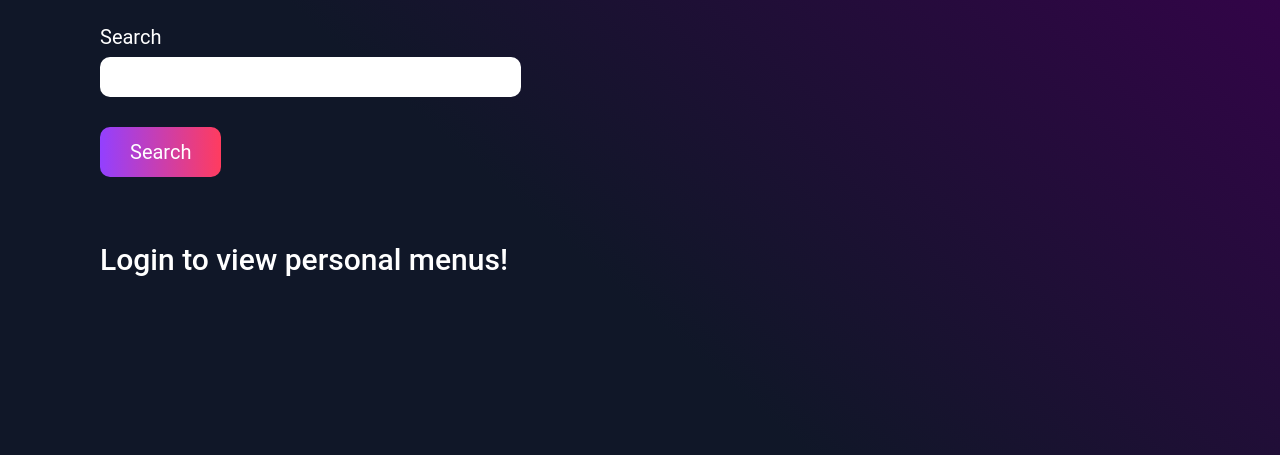
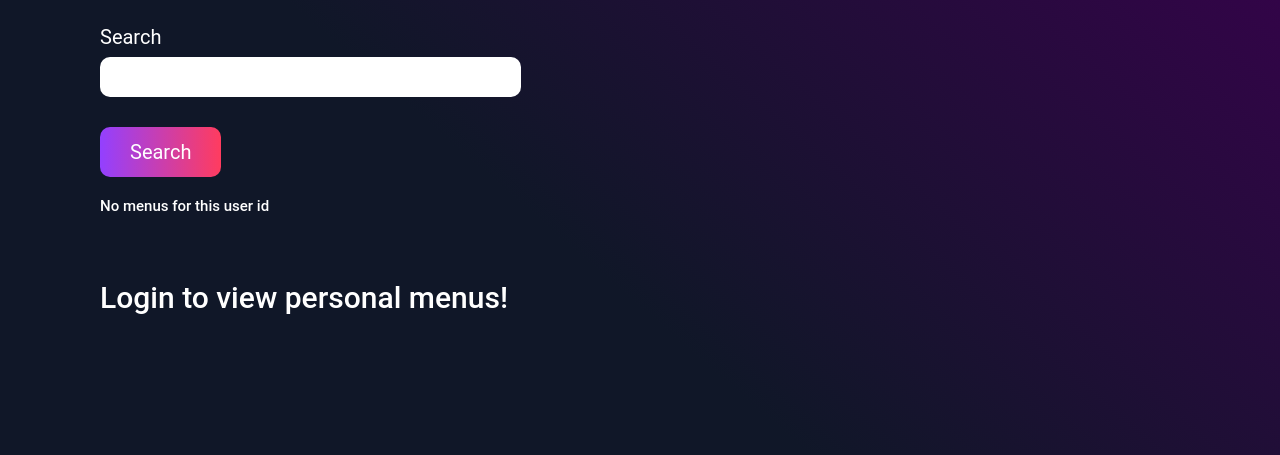
Before and after one commit to Stuarttsao/CS316_Project, a Flask app: page /menus in a window 1280 px wide. Shown: the part 149-604 px from the top of the page. Run offline with Flask 2, Linux system fonts and the light colour scheme; parts of the project's set-up code (start-up, migrations or seed data) failed here and were passed over; some libraries are stand-ins or nearby versions.

Commit message:
finshed up menu funcitonalities

```diff
--- a/app/index.py
+++ b/app/index.py
@@ -57,6 +57,10 @@ class addMenuForm(FlaskForm):
     menuName = StringField('Menu Name', validators=[DataRequired()])
     menuSummary = StringField('Menu Summary', validators=[DataRequired()])
     submit4 = SubmitField('Add New Menu')
+
+class addDrinktoMenuForm(FlaskForm):
+    drinkName = StringField('Drink Name', validators=[DataRequired()])
+    submit = SubmitField('Add Drink to Menu')
 
 class deleteReviewUidForm(FlaskForm):
     userID = StringField('User ID', validators=[DataRequired()])
@@ -163,17 +167,44 @@ def social():
         print(rating)
     return render_template('social.html', title='Rating', form=form, deleteReviewUid = deleteReviewUid, deleteReviewDid = deleteReviewDid, deleteReviewUidDid = deleteReviewUidDid, addReview = addReview, getAvgRating = getAvgRating, ratings=rating, avgs=avg)
 
+@bp.route('/menus/<uid>/<menuName>/<summary>/<date>', methods=['GET', 'POST'])
+def menu(uid, menuName, summary, date):
+    addDrink = addDrinktoMenuForm()
+    dids = Menus.get_menudrinks(uid, menuName)
+    drinks = []
+    owned = False
+    drinkadd = True
+    for did in dids:
+        drink = Drinks.get_by_did(did)
+        drinks.append(drink)
+    if current_user.is_authenticated:
+        print(uid,current_user.uid)
+        if str(current_user.uid) == str(uid):
+            owned = True
+    if addDrink.submit.data and addDrink.validate():
+        drink = Drinks.get_by_name(addDrink.drinkName.data)
+        if len(drink) == 1:
+            Menus.insert_drink(uid, menuName, drink[0].did)
+        else:
+            drinkadd = False
+    return render_template('menu.html', title='Menu', uid=uid, menuName=menuName,
+                            summary=summary, date=date, drinks=drinks, dids=dids, owned=owned, addDrink = addDrink,
+                            drinkadd=drinkadd)
+
 @bp.route('/menus', methods=['GET', 'POST'])
-def menu():
-    form = SearchForm()
-    menu = []
+def menus():
+    uid_search = SearchForm()
+    menus = []
     addMenu = addMenuForm()
     my_menus = []
     authenticated = False
 
-    if form.validate_on_submit():
-        menu = Menus.get_most_recent(form.search.data)
-        print(menu)
+    if uid_search.validate_on_submit():
+        uids = Menus.uids()
+        if int(uid_search.search.data) not in uids:
+            menus = []
+        menus = Menus.get(uid_search.search.data)
+        print(menus)
     if current_user.is_authenticated:
         current_uid = current_user.uid
         authenticated = True
@@ -185,7 +216,7 @@ def menu():
 
         my_menus = Menus.get_most_recent(current_uid)
         print(my_menus)
-    return render_template('menu.html', title='Menu', form=form, menus=menu, my_menus=my_menus, addMenu=addMenu, auth=authenticated)
+    return render_template('menus.html', title='Menus', form=uid_search, menus=menus, my_menus=my_menus, addMenu=addMenu, auth=authenticated)
 
 @bp.route('/cart', methods=['GET', 'POST'])
 def cartIndex():
@@ -193,19 +224,26 @@ def cartIndex():
     ingredients = []
     makable = []
     addIngredient = []
-    # delete cart
-    localCart = IngredientCart.get_by_uid(current_user.uid)
-
     deleteCart = deleteCartForm()
     addCart = addCartForm()
+    localCart = []
+    # delete cart
+    if current_user.is_authenticated:
 
-    if request.method == 'POST':
+        localCart = IngredientCart.get_by_uid(current_user.uid)
 
-        if request.form.get('clearCart') == 'Clear Cart':
-            IngredientCart.remove_all_by_uid(current_user.uid)
-            localCart = IngredientCart.get_by_uid(current_user.uid)
-            print(localCart)
-            print("deleted cart")
+        if request.method == 'POST':
+
+            if request.form.get('clearCart') == 'Clear Cart':
+                IngredientCart.remove_all_by_uid(current_user.uid)
+                localCart = IngredientCart.get_by_uid(current_user.uid)
+                print(localCart)
+                print("deleted cart")
+
+            if request.form.get('add'):
+                cart = IngredientCart(uid=current_user.uid, iid=request.form.get('ingredient'), amount=100, unit="placeholder")
+                cart.insert()
+                localCart = IngredientCart.get_by_uid(current_user.uid)
 
         # # add to cart
         # if addCart.submit2.data and addCart.validate():
@@ -217,12 +255,6 @@ def cartIndex():
         if form.submit.data and form.validate_on_submit():
             ingredients = Ingredients.get_by_name(form.search.data)
             print(ingredients)
-
-
-        if request.form.get('add'):
-            cart = IngredientCart(uid=current_user.uid, iid=request.form.get('ingredient'), amount=100, unit="placeholder")
-            cart.insert()
-            localCart = IngredientCart.get_by_uid(current_user.uid)
 
 
 
@@ -238,7 +270,7 @@ def cartIndex():
             makable = IngredientCart.search_by_cart(iidList)
             print(makable)
 
-    return render_template('cart.html', title='IngredientCart',uid = current_user.uid,
+    return render_template('cart.html', title='IngredientCart',
     form=form, addCart = addCart ,deleteCart = deleteCart,ingredients=ingredients, localCart = localCart, makable = makable)
 
 
--- a/app/templates/menu.html
+++ b/app/templates/menu.html
@@ -1,100 +1,34 @@
 {% extends "base.html" %}
+{% block content %}
+    <h1>{{ menuName }} by User {{ uid }}</h1>
+    <h2>Summary: {{ summary }}</h2>
+    <h2>Date Made: {{ date }}</h2>
+    <br>
 
-{% block content %}
-
-<!-- HTML Page with search bar and search button -->
-<h1>Search for Other User Menus</h1>
+    <p><b>Drinks:</b></p>
+    <ul>
+        {% for drink in drinks %}
+            <p><a href="{{ url_for('index.drink', did = drink.did) }}">{{drink.name}}</a></p>
+        {% endfor %}
+    </ul>
+    <br>
+    <br>
+    <br>
+    {% if owned %}
+    <h1>Add Drink to Menu</h1>
     <form action="" method="post" novalidate>
-  {{ form.hidden_tag() }}
+    {{ addDrink.hidden_tag() }}
     <p>
-    {{ form.search.label }}<br/>
-    {{ form.search(size=32) }}<br/>
-    {% for error in form.search.errors %}
+        {{ addDrink.drinkName.label }}<br />
+        {{ addDrink.drinkName(size=32) }}<br />
+        {% for error in addDrink.drinkName.errors %}<br />
         <span style="color: red;">[{{ error }}]</span>
         {% endfor %}
     </p>
-  {{ form.submit(class_="btn btn-black") }}
-
-<!-- list of menus returned from search -->
-
-{% if menus %}
-<h2>Menus</h2>
-<table class='table table-hover table-bordered container'>
-  <thead class="thead-dark">
-    <tr>
-      <th scope="col">Menu Name</th>
-      <th scope="col">Menu Date</th>
-      <th scope="col">Summary</th>
-    </tr>
-  </thead>
-  <tbody>
-    {% for menu in menus %}
-      <tr>
-        <th scope="row">{{menu.name}}</td>
-        <td>{{menu.date}}</td>
-        <td>{{menu.summary}}</td>
-      </tr>
-    {% endfor %}
-  </tbody>
-</table>
+    {{ addDrink.submit(class_="btn btn-black") }}
+    {% if not drinkadd %}
+    <p>Invalid drink name</p>
     {% endif %}
-
-
-<!-- form to add drink to bar cart -->
-<br>
-<br>
-{% if auth %}
-<h1>Add New Menu</h1>
-<form action="" method="post" novalidate>
-{{ addMenu.hidden_tag() }}
-<p>
-    {{ addMenu.menuName.label }}<br />
-    {{ addMenu.menuName(size=32) }}<br />
-    {% for error in addMenu.menuName.errors %}<br />
-    <span style="color: red;">[{{ error }}]</span>
-    {% endfor %}
-</p>
-<p>
-    {{ addMenu.menuSummary.label }}<br />
-    {{ addMenu.menuSummary(size=32) }}<br />
-    {% for error in addMenu.menuSummary.errors %}<br />
-    <span style="color: red;">[{{ error }}]</span>
-    {% endfor %}
-</p>
-{{ addMenu.submit4(class_="btn btn-black") }}
-
-<br>
-<br>
-<h1>Your Menus</h1>
-{% if my_menus %}
-<table class='table table-hover table-bordered container'>
-  <thead class="thead-dark">
-    <tr>
-      <th scope="col">Menu Name</th>
-      <th scope="col">Time Made</th>
-      <th scope="col">Menu Summary</th>
-    </tr>
-  </thead>
-  <tbody>
-    {% for menu in my_menus %}
-      <tr>
-        <th scope="row">{{menu.name}}</td>
-        <td>{{menu.date}}</td>
-        <td>{{menu.summary}}</td>
-      </tr>
-    {% endfor %}
-  </tbody>
-</table>
-{% else %}
-
-<h4> You do not have any menus </h4>
-
-{% endif %}
-{% else %}
-<br>
-<br>
-<h1> Login to view personal menus! </h1>
-
     {% endif %}
 
 {% endblock %}
--- /dev/null
+++ b/app/templates/menus.html
@@ -0,0 +1,102 @@
+{% extends "base.html" %}
+
+{% block content %}
+
+<!-- HTML Page with search bar and search button -->
+<h1>Search for Other User Menus</h1>
+<form action="" method="post" novalidate>
+  {{ form.hidden_tag() }}
+  <p>
+    {{ form.search.label }}<br/>
+    {{ form.search(size=32) }}<br/>
+    {% for error in form.search.errors %}
+    <span style="color: red;">[{{ error }}]</span>
+    {% endfor %}
+  </p>
+  {{ form.submit(class_="btn btn-black") }}
+
+<!-- list of menus returned from search -->
+
+{% if menus %}
+<h2>Menus</h2>
+<table class='table table-hover table-bordered container'>
+  <thead class="thead-dark">
+    <tr>
+      <th scope="col">Menu Name</th>
+      <th scope="col">Menu Date</th>
+      <th scope="col">Summary</th>
+    </tr>
+  </thead>
+  <tbody>
+    {% for menu in menus %}
+      <tr>
+        <th scope="row"><a href="{{ url_for('index.menu', uid = menu.uid, menuName=menu.name, summary=menu.summary, date=menu.date) }}">{{menu.name}}</a></td>
+        <td>{{menu.date}}</td>
+        <td>{{menu.summary}}</td>
+      </tr>
+    {% endfor %}
+  </tbody>
+</table>
+{% else %}
+<h4> No menus for this user id </h4>
+{% endif %}
+
+
+<!-- form to add menu -->
+<br>
+<br>
+{% if auth %}
+<h1>Add New Menu</h1>
+<form action="" method="post" novalidate>
+{{ addMenu.hidden_tag() }}
+<p>
+    {{ addMenu.menuName.label }}<br />
+    {{ addMenu.menuName(size=32) }}<br />
+    {% for error in addMenu.menuName.errors %}<br />
+    <span style="color: red;">[{{ error }}]</span>
+    {% endfor %}
+</p>
+<p>
+    {{ addMenu.menuSummary.label }}<br />
+    {{ addMenu.menuSummary(size=32) }}<br />
+    {% for error in addMenu.menuSummary.errors %}<br />
+    <span style="color: red;">[{{ error }}]</span>
+    {% endfor %}
+</p>
+{{ addMenu.submit4(class_="btn btn-black") }}
+
+<br>
+<br>
+<h1>Your Menus</h1>
+{% if my_menus %}
+<table class='table table-hover table-bordered container'>
+  <thead class="thead-dark">
+    <tr>
+      <th scope="col">Menu Name</th>
+      <th scope="col">Time Made</th>
+      <th scope="col">Menu Summary</th>
+    </tr>
+  </thead>
+  <tbody>
+    {% for menu in my_menus %}
+      <tr>
+        <th scope="row"><a href="{{ url_for('index.menu', uid = menu.uid, menuName=menu.name, summary=menu.summary, date=menu.date) }}">{{menu.name}}</a></td>
+        <td>{{menu.date}}</td>
+        <td>{{menu.summary}}</td>
+      </tr>
+    {% endfor %}
+  </tbody>
+</table>
+{% else %}
+
+<h4> You do not have any menus </h4>
+
+{% endif %}
+{% else %}
+<br>
+<br>
+<h1> Login to view personal menus! </h1>
+
+{% endif %}
+
+{% endblock %}
--- a/db/create.sql
+++ b/db/create.sql
@@ -24,7 +24,7 @@ CREATE TABLE Users (
 --     time_purchased timestamp without time zone NOT NULL DEFAULT (current_timestamp AT TIME ZONE 'UTC')
 -- );
 
-CREATE TABLE Menus (
+CREATE TABLE Menus(
     uid INT NOT NULL REFERENCES Users(uid),
     name VARCHAR(255) NOT NULL,
     time_made timestamp without time zone NOT NULL DEFAULT (current_timestamp AT TIME ZONE 'UTC'),
@@ -32,12 +32,6 @@ CREATE TABLE Menus (
     PRIMARY KEY(uid, name)
 
 );
-
-CREATE TABLE MenuDrinks(
-    FOREIGN KEY(uid, menuName) REFERENCES Menus(uid, name),
-    FOREIGN KEY(did) REFERENCES Drinks(did),
-    PRIMARY KEY(uid, menuName, did)
- );
 
 CREATE TABLE Drinks(
     did INT NOT NULL PRIMARY KEY GENERATED BY DEFAULT AS IDENTITY,
@@ -47,6 +41,15 @@ CREATE TABLE Drinks(
     instructions VARCHAR(8000) NOT NULL
     -- description VARCHAR(8000) NOT NULL
 );
+
+CREATE TABLE MenuDrinks(
+    uid INT NOT NULL,
+    menuName VARCHAR(255),
+    did INT NOT NULL,
+    FOREIGN KEY(uid, menuName) REFERENCES Menus(uid, name),
+    FOREIGN KEY(did) REFERENCES Drinks(did),
+    PRIMARY KEY(uid, menuName, did)
+ );
 
 CREATE TABLE Ingredients(
     iid INT NOT NULL PRIMARY KEY GENERATED BY DEFAULT AS IDENTITY,
```
Also changed, not shown: app/models/menus.py (+44 -1 lines). Lines whose indentation alone changed are shown as unchanged.
